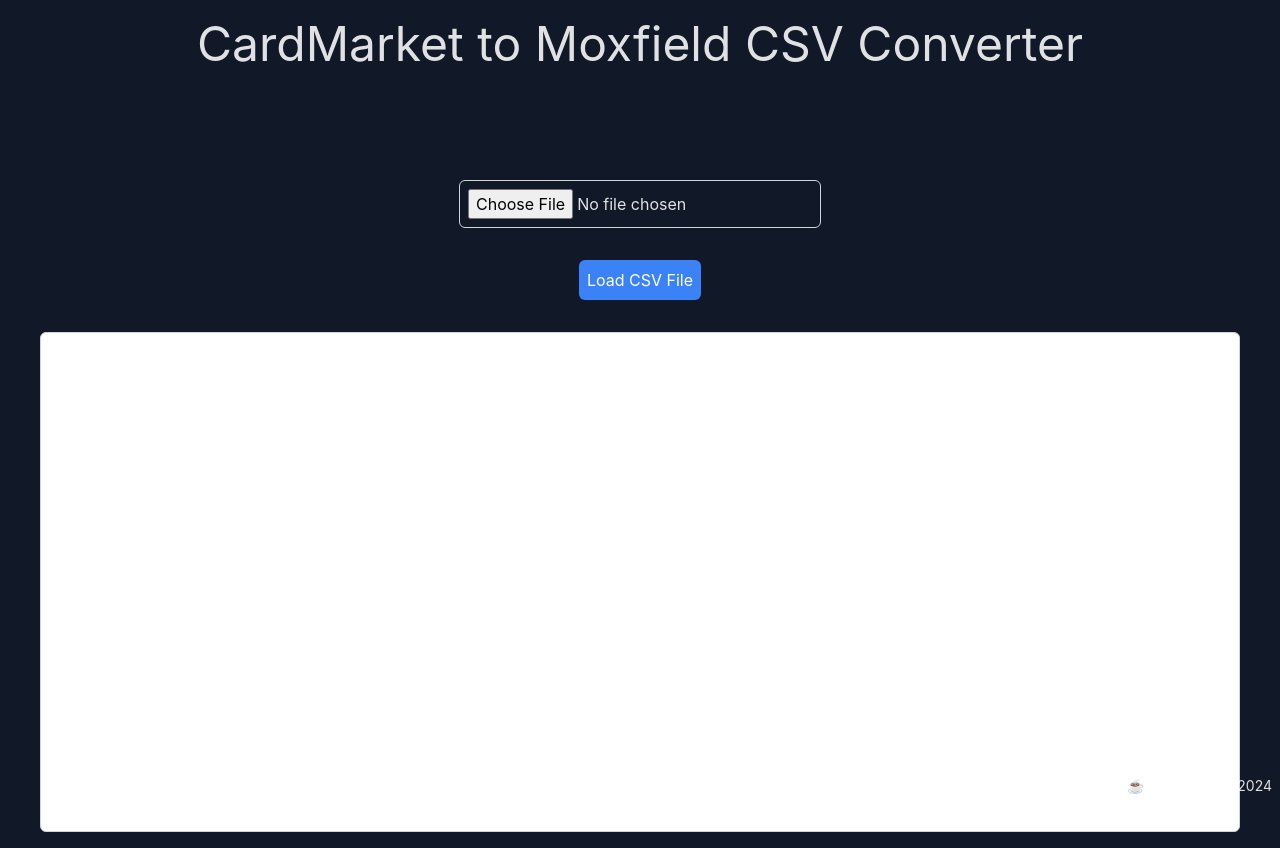
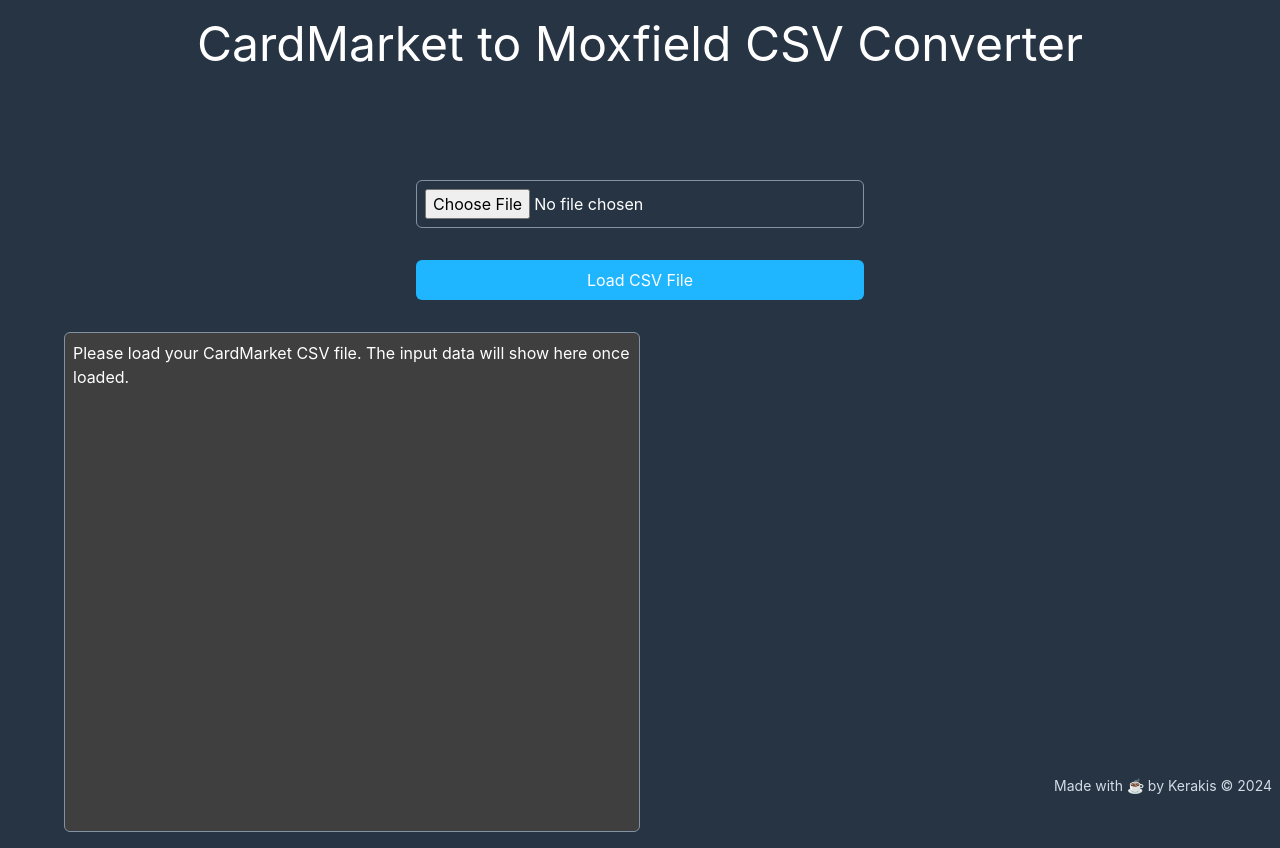
Before and after one commit to Kerakis/cardmarket-converter-web, a React (Vite) app: page / in a window 1280 px wide. Built offline with nearby package versions, Linux system fonts and the light colour scheme.

Commit message:
Update styles and colors

```diff
--- a/src/App.css
+++ /dev/null
@@ -1,5 +0,0 @@
-#root {
-  max-width: 1280px;
-  margin: 0 auto;
-  text-align: center;
-}
--- a/src/App.jsx
+++ b/src/App.jsx
@@ -6,7 +6,7 @@
     <div className='App'>
       <FetchData />
       <footer className='flex-shrink-0 mt-8 text-sm text-center lg:fixed lg:m-1 lg:bottom-0 lg:right-1'>
-        <p>
+        <p className='text-gray-light'>
           Made with <span className='font-sans'>&#9749;</span> by
           <a
             href='https://github.com/Kerakis'
--- a/src/FetchData.jsx
+++ b/src/FetchData.jsx
@@ -29,6 +29,9 @@
   };
 
   const handleLoadFile = () => {
+    // Create a queue to store the updates
+    const updates = {};
+
     if (!file) {
       setError('No file selected.');
       setMissingIds([]);
@@ -100,7 +103,9 @@
               .then((response) => {
                 if (response.status === 200) {
                   const card = response.data;
-                  setData((prevData) => [
+
+                  // When you receive data, add the update to the queue
+                  updates[index] = (prevData) => [
                     ...prevData,
                     {
                       Count: count,
@@ -113,7 +118,7 @@
                       Condition: getConditionName(row.condition) || 'NM',
                       PurchasePrice: purchasePrice,
                     },
-                  ]);
+                  ];
                 }
               })
               .catch((err) => {
@@ -123,6 +128,7 @@
                   row.Article &&
                   row.Expansion
                 ) {
+                  console.log(article, expansion);
                   axios
                     .get(
                       `https://api.scryfall.com/cards/search?q=e%3A%22${expansion}%22+${article}${isToken}`
@@ -130,7 +136,10 @@
                     .then((response) => {
                       if (response.status === 200) {
                         const card = response.data;
-                        setData((prevData) => [
+                        console.log(card);
+
+                        // When you receive data, add the update to the queue
+                        updates[index] = (prevData) => [
                           ...prevData,
                           {
                             Count: count,
@@ -143,7 +152,7 @@
                             Condition: getConditionName(row.condition) || 'NM',
                             PurchasePrice: purchasePrice,
                           },
-                        ]);
+                        ];
                         setMissingIds((prevMissingIds) => [
                           ...prevMissingIds,
                           {
@@ -203,6 +212,14 @@
               })
               .finally(() => {
                 if (index === results.data.length - 1) {
+                  // Convert the updates object back into an array in the correct order
+                  const orderedData = Object.keys(updates)
+                    .sort((a, b) => a - b)
+                    .map((key) => updates[key]);
+
+                  orderedData.forEach((update) => {
+                    setData(update);
+                  });
                   setLoading(false);
                   setFileChanged(false);
                 }
@@ -275,46 +292,45 @@
   }
 
   return (
-    <div className='flex flex-col items-center justify-center min-h-screen bg-gray-900'>
-      <h1 className='text-5xl mb-24 mt-5'>
+    <div className='flex flex-col items-center justify-center min-h-screen bg-blue-dark px-4'>
+      <h1 className='text-5xl lg:mb-24 mb-2 mt-5 text-center text-white'>
         CardMarket to Moxfield CSV Converter
       </h1>
       <input
         type='file'
         accept='.csv'
         onChange={handleFileUpload}
-        className='my-4 p-2 border border-gray-300 rounded-md'
+        className='my-4 p-2 w-full max-w-md text-white border border-gray rounded-md'
       />
       <button
         onClick={handleLoadFile}
-        className='my-4 p-2 bg-blue-500 text-white rounded-md'
+        className='my-4 p-2 w-full max-w-md bg-blue text-white rounded-md'
         disabled={disableLoadButton}>
         Load CSV File
       </button>
 
-      <div className='flex flex-row space-x-4 my-4'>
+      <div className='flex flex-col xl:flex-row space-y-4 xl:space-y-0 xl:space-x-4 my-4 w-full max-w-3xl xl:max-w-6xl'>
         <textarea
           value={
             fileContent ||
             'Please load your CardMarket CSV file. The input data will show here once loaded.'
           }
           readOnly
-          className={`flex-1 p-2 border border-gray-300 rounded-md resize-none ${
-            data.length > 0 ? 'min-w-[600px]' : 'min-w-[1200px]'
-          } min-h-[500px]`}
+          className='p-2 border border-gray bg-[#3f3f3f] text-white rounded-md resize-none h-[200px] lg:h-[500px] xl:w-1/2'
         />
+        {/* Fix flashing of the textarea when the data is loading */}
         {data.length > 0 && (
           <textarea
             value={Papa.unparse(data)}
             readOnly
-            className='flex-1 p-2 border border-gray-300 rounded-md resize-none min-w-[600px] min-h-[500px]'
+            className='p-2 border border-gray bg-[#3f3f3f] text-white rounded-md resize-none h-[200px] lg:h-[500px] xl:w-1/2'
           />
         )}
       </div>
 
       {loading ? (
-        <div className='my-4 p-4 bg-blue-100 rounded-md shadow-md'>
-          <p className='text-lg text-blue-600'>
+        <div className='my-4 p-4 w-full max-w-md bg-blue rounded-md shadow-md'>
+          <p className='text-lg text-blue-dark'>
             Loading...
             <br />
             This may take a while depending on the size of your CSV file.
@@ -326,7 +342,7 @@
             <div>
               <button
                 onClick={downloadData}
-                className='my-4 p-2 bg-green-500 text-white rounded-md'>
+                className='my-4 p-2 bg-green text-white rounded-md'>
                 Download Moxfield CSV
               </button>
             </div>
@@ -335,14 +351,12 @@
           {/* Display the missing IDs */}
           {missingIds.length > 0 && (
             <>
-              <div
-                className='my-4 p-4 max-w-xl min-w-[750px] bg-red-100 rounded-md shadow-md overflow-auto'
-                style={{ maxHeight: '200px' }}>
-                <h2 className='text-lg font-bold mb-2 text-red-600 text-center'>
+              <div className='my-4 p-4 bg-orange-light rounded-md shadow-md overflow-auto max-h-64'>
+                <h2 className='text-lg font-bold text-orange-dark mb-2 text-center'>
                   Missing CardMarket IDs
                 </h2>
                 {missingIds.map((item, index) => (
-                  <p key={index} className='text-red-600'>
+                  <p key={index} className='text-orange-dark'>
                     {item.id} -{' '}
                     {item.uri ? (
                       <>
@@ -374,7 +388,7 @@
                   navigator.clipboard.writeText(missingIdsText);
                   setCopied(true);
                 }}
-                className='my-4 p-2 bg-yellow-500 text-white rounded-md relative'>
+                className='my-4 p-2 bg-yellow rounded-md relative'>
                 {copied ? 'Copied!' : 'Copy Missing IDs'}
               </button>
             </>
@@ -384,9 +398,9 @@
 
       {/* Display the error message */}
       {error && (
-        <div className='my-4 p-4 bg-yellow-100 rounded-md shadow-md'>
-          <h2 className='text-lg font-bold text-yellow-600'>Error</h2>
-          <p className='text-yellow-600'>{error}</p>
+        <div className='my-4 p-4 bg-red-light rounded-md shadow-md'>
+          <h2 className='text-lg font-bold'>Error</h2>
+          <p>{error}</p>
         </div>
       )}
     </div>
--- a/src/index.css
+++ b/src/index.css
@@ -7,9 +7,9 @@
   line-height: 1.5;
   font-weight: 400;
 
-  color-scheme: light dark;
-  color: rgba(255, 255, 255, 0.87);
-  background-color: #242424;
+  /* color-scheme: light dark;
+  color: rgba(255, 255, 255, 0.87); */
+  background-color: #273444;
 
   font-synthesis: none;
   text-rendering: optimizeLegibility;
--- a/tailwind.config.js
+++ b/tailwind.config.js
@@ -2,6 +2,25 @@
 export default {
   content: ['./index.html', './src/**/*.{js,ts,jsx,tsx}'],
   theme: {
+    colors: {
+      blue: '#1fb6ff',
+      'blue-dark': '#273444',
+      purple: '#7e5bef',
+      pink: '#ff49db',
+      orange: '#ff7849',
+      'orange-dark': '#e8590c',
+      'orange-light': '#ffb3a7',
+      green: '#13ce66',
+      yellow: '#ffc82c',
+      'yellow-dark': '#d8a600',
+      'gray-dark': '#3f3f3f',
+      gray: '#8492a6',
+      'gray-light': '#d3dce6',
+      red: '#a50303',
+      'red-light': '#ff5c5c',
+      'red-dark': '#d43838',
+      white: '#ffffff',
+    },
     extend: {},
   },
   plugins: [],
```
